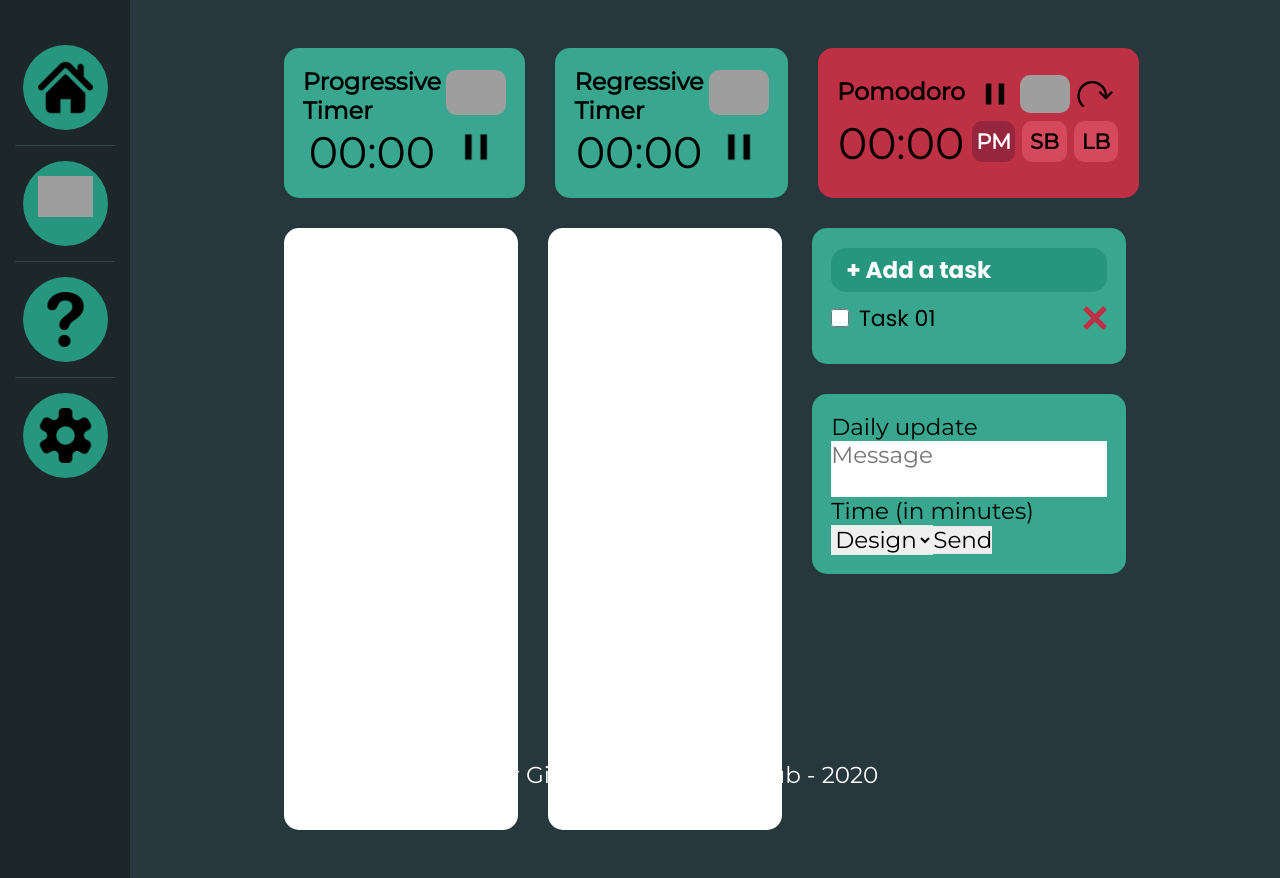
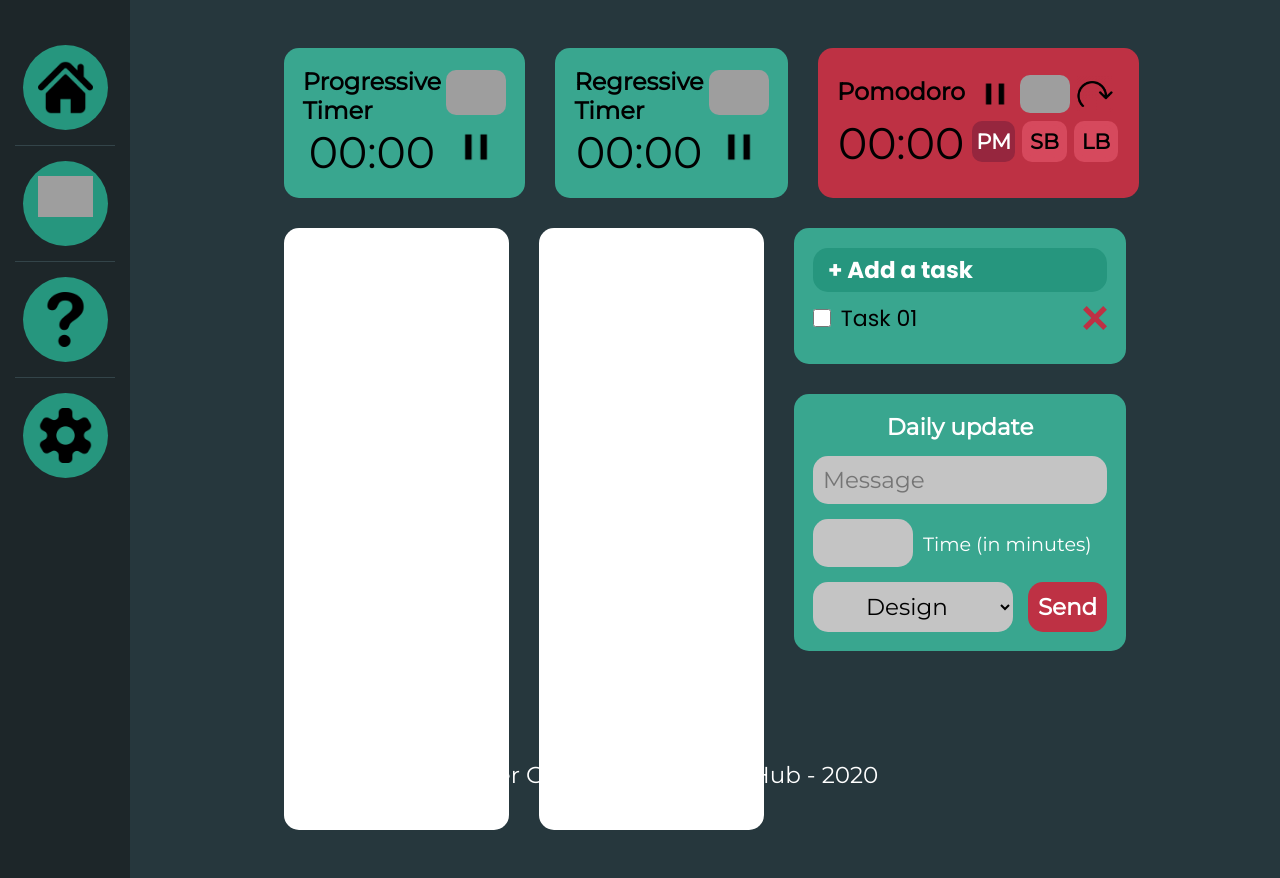
Before and after one commit to joaomoschetta/personal-extra-utilities, a Vue app: page /#/ in a window 1280 px wide. Built offline with nearby package versions, Linux system fonts and the light colour scheme; grey boxes are pictures that could not be loaded.

Commit message:
Daily update form style

```diff
--- a/src/components/home/Form.vue
+++ b/src/components/home/Form.vue
@@ -3,12 +3,16 @@
     <form>
       <p>Daily update</p>
       <input type="text" placeholder="Message">
+      <div class="time">
         <input id="minutes" type="number">
         <label for="minutes">Time (in minutes)</label>
+      </div>
+      <div class="section-send">
         <select id="section">
           <option value="0">Design</option>
         </select>
         <input type="submit" value="Send">
+      </div>
     </form>
   </div>
 </template>
@@ -21,5 +25,73 @@
     background: $primary-light-color;
     border-radius: 15px;
     padding: 1rem;
+
+    form {
+      display: flex;
+      flex-direction: column;
+      align-items: center;
+
+      input[placeholder="Message"],
+      .time,
+      .section-send {
+        width: 100%;
+        margin-top: 15px;
+      }
+
+      input[placeholder="Message"],
+      #minutes,
+      select {
+        padding: 10px;
+        background: $gray-color;
+        border-radius: 15px;
+      }
+
+      p {
+        color: white;
+        font-weight: bold;
+      }
+
+      .time {
+        input {
+          width: 100px;
+          text-align: center;
+        }
+
+        label {
+          font-size: 1rem;
+          margin-left: 10px;
+          color: white;
+        }
+      }
+
+      .section-send {
+        display: flex;
+        justify-content: space-between;
+
+        select {
+          flex-grow: 1;
+          min-width: 200px;
+
+          //align text to center
+          text-align: center;
+          text-align-last: center;
+          -moz-text-align-last: center;
+        }
+
+        input {
+          padding: 10px;
+          border-radius: 15px;
+          margin-left: 15px;
+          background: $secondary-color;
+
+          color: white;
+          font-weight: 700;
+
+          &:hover {
+            cursor: pointer;
+          }
+        }
+      }
+    }
   }
 </style>
```
Lines whose indentation alone changed are shown as unchanged.
